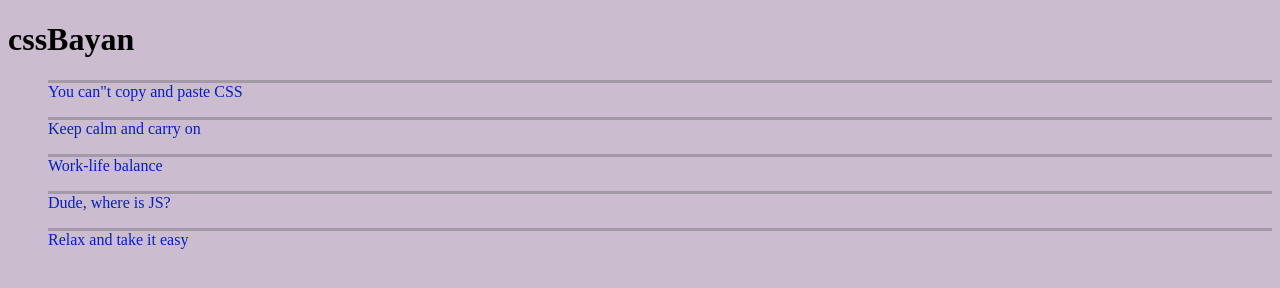
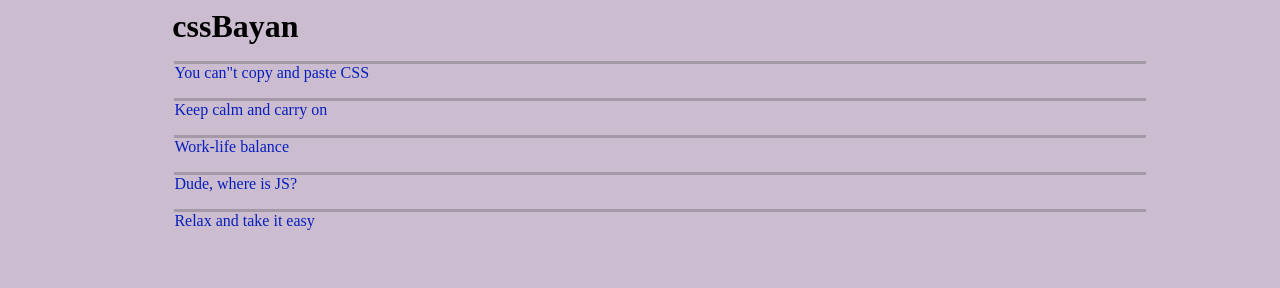
Before and after one commit to Egor9696/cssBayan, a plain HTML site: page cssBayan/index.html in a window 1280 px wide. Drawn offline with Linux system fonts and the light colour scheme.

Commit message:
fix: change features sun12.03.23 22:55:12

```diff
--- a/cssBayan/index.html
+++ b/cssBayan/index.html
@@ -3,6 +3,7 @@
 
 <head>
   <meta charset="UTF-8">
+  <meta name="viewport" content="width=device-width, initial-scale=1.0">
   <title>cssBayan</title>
 </head>
 <style>
@@ -12,6 +13,7 @@ body {
 }
 div {
   color: #071FBC ;
+  margin: 0% 10% 0% 10%;
 }
 div.menu-bar ul ul {
   display: none;
@@ -23,14 +25,17 @@ div.menu-bar li:hover > ul {
 
 li {
     list-style-type: none;
+  }
 li:active { background: #eee; }
 li:hover { color: #000000; }
+
 p {
-  color: ;
  border-block-start: solid #A499A6;
   writing-mode: horizontal-tb;
 }
-   }
+h1 {
+  margin: 0% 13%;
+  }
 </style>
 
 <body>
@@ -60,7 +65,8 @@ p {
           <img src="https://memecreator.org/static/images/memes/5564933.jpg">
         </li>
         </ul>
-    </li>    <li>
+    </li>
+        <li>
       <p>Dude, where is JS?</p>
       <ul>
         <li>
```
